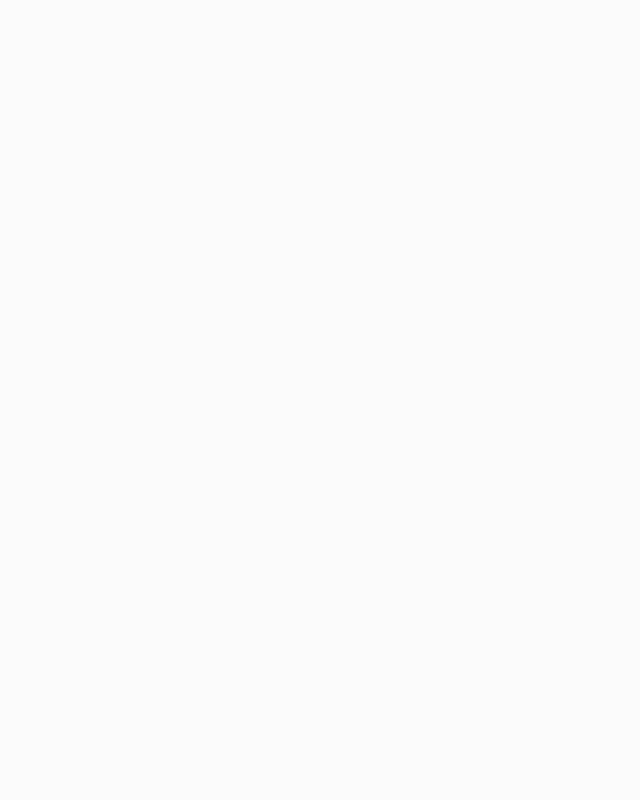
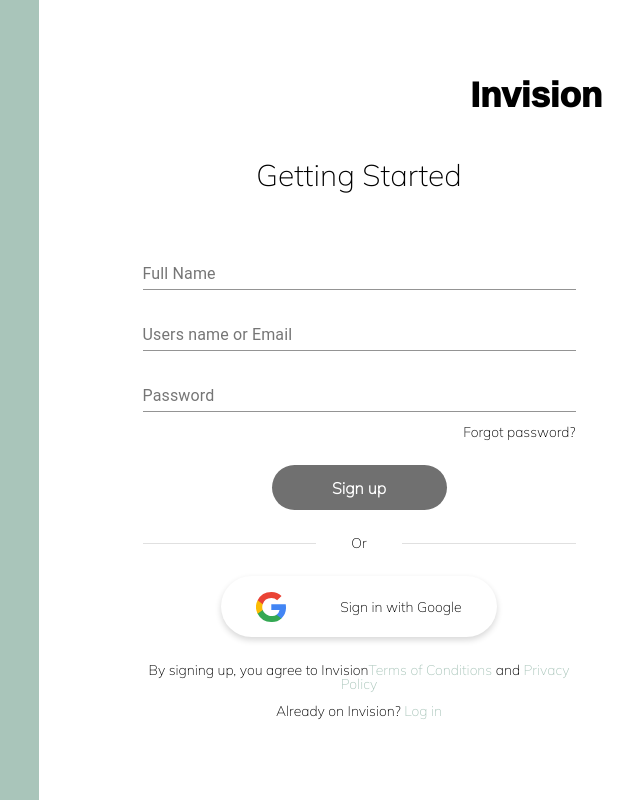
Before and after one commit to LucasAzLima/invision, a React (Create React App) app: page /signout in a window 1280 px wide. Shown: the whole page, without its empty margins (601-1241 px from the left). Built offline with nearby package versions, Linux system fonts and the light colour scheme; the HTML template or start-up script is replaced by a standard one.

Commit message:
login e registro com validação

```diff
--- a/package.json
+++ b/package.json
@@ -22,7 +22,8 @@
     "styled-components": "^5.2.0",
     "typeface-open-sans": "^1.1.13",
     "typeface-roboto": "^1.1.13",
-    "typescript": "~3.7.2"
+    "typescript": "~3.7.2",
+    "yup": "0.31"
   },
   "scripts": {
     "start": "react-scripts start",
@@ -49,6 +50,7 @@
     "@types/qs": "^6.9.5",
     "@types/react-router-dom": "^5.1.6",
     "@types/styled-components": "^5.1.4",
+    "@types/yup": "^0.29.11",
     "@typescript-eslint/eslint-plugin": "^4.4.1",
     "@typescript-eslint/parser": "^4.4.1",
     "eslint": "^6.6.0",
--- /dev/null
+++ b/src/components/content/index.tsx
@@ -0,0 +1,15 @@
+import React from 'react';
+
+import { Sign, SliderContainer } from './styles';
+
+const Access: React.FC = ({ children }) => {
+  return (
+    <div style={{ display: 'flex', height: '100%' }}>
+      <SliderContainer></SliderContainer>
+
+      <Sign>{children}</Sign>
+    </div>
+  );
+};
+
+export default Access;
--- /dev/null
+++ b/src/components/content/styles.ts
@@ -0,0 +1,28 @@
+import styled from 'styled-components';
+import { Colors } from '../../styles';
+
+export const Sign = styled.div`
+  display: block;
+  width: 50%;
+  min-width: 320px;
+  min-height: 100vh;
+  padding: 6% 6%;
+  box-sizing: border-box;
+  background-color: ${Colors.white};
+  @media (max-width: 650px) {
+    width: 100%;
+  }
+`;
+
+export const SliderContainer = styled.div`
+  width: 50%;
+  box-sizing: border-box;
+  min-height: 100vh;
+  padding: 6% 6%;
+  background-color: ${Colors.background};
+  display: flex;
+  align-items: center;
+  @media (max-width: 650px) {
+    display: none;
+  }
+`;
--- a/src/pages/Access/Signin/index.tsx
+++ b/src/pages/Access/Signin/index.tsx
@@ -1,7 +1,97 @@
-import React from 'react';
+import React, { useState } from 'react';
+import { Box, Divider } from '@material-ui/core';
+import * as Yup from 'yup';
+import { useHistory } from 'react-router-dom';
+import {
+  Logo,
+  Title,
+  Input,
+  Form,
+  Text,
+  Button,
+  GoogleButton,
+} from '../styles';
+import Content from 'components/content';
 
-const Signin: React.FC = () => {
-  return <div />;
+import googleLogo from 'assets/img/google-logo.svg';
+
+interface FormErrors {
+  [key: string]: any;
+}
+
+const SignIn: React.FC = () => {
+  const [email, setEmail] = useState('');
+  const [password, setPassword] = useState('');
+  const [errors, setErrors] = useState<FormErrors>({});
+
+  const history = useHistory();
+  const handleSubmit = async (event: React.FormEvent<HTMLFormElement>) => {
+    event.preventDefault();
+    try {
+      const schemaSignIn = Yup.object().shape({
+        email: Yup.string()
+          .email('*Enter a valid email address or user')
+          .required('*This field cannot be empty'),
+        password: Yup.string().required('*This field cannot be empty'),
+      });
+      const data = {
+        email: email,
+        password: password,
+      };
+
+      await schemaSignIn.validate(data, { abortEarly: false });
+      setErrors({});
+    } catch (err) {
+      const validationErrors: FormErrors = {};
+      if (err instanceof Yup.ValidationError) {
+        err.inner.forEach((error: any) => {
+          validationErrors[error.path] = error.message;
+        });
+      }
+      setErrors(validationErrors);
+    }
+  };
+  return (
+    <Content>
+      <Logo style={{ marginBottom: '10%' }}>Invision</Logo>
+      <Box maxWidth="433px" margin="auto">
+        <Title style={{ marginBottom: '12%' }}>Welcome to Invision</Title>
+        <Form onSubmit={handleSubmit} noValidate>
+          <Input
+            type="email"
+            label="Users name or Email"
+            value={email}
+            onChange={(e) => setEmail(e.target.value)}
+            error={errors.email ? true : false}
+            helperText={errors.email || ''}
+          ></Input>
+          <Input
+            type="password"
+            label="Password"
+            value={password}
+            onChange={(e) => setPassword(e.target.value)}
+            error={errors.password ? true : false}
+            helperText={errors.password || ''}
+          ></Input>
+          <Text style={{ textAlign: 'right' }}>Forgot password?</Text>
+          <Button type="submit">Sign in</Button>
+        </Form>
+        <Box display="flex" alignItems="center" justifyContent="space-between">
+          <Divider style={{ width: '40%' }} />
+          <Text>Or</Text>
+          <Divider style={{ width: '40%' }} />
+        </Box>
+        <GoogleButton>
+          <img src={googleLogo} alt="" />
+          <Text>Sign in with Google</Text>
+        </GoogleButton>
+        <Text style={{ textAlign: 'center' }}>
+          New Invision?
+          <span onClick={() => history.push('/signout')}> Create Account</span>
+        </Text>
+      </Box>
+    </Content>
+  );
 };
 
-export default Signin;
+export default SignIn;
--- a/src/pages/Access/Signout/index.tsx
+++ b/src/pages/Access/Signout/index.tsx
@@ -1,7 +1,116 @@
-import React from 'react';
+import React, { useState } from 'react';
+import { Box, Divider } from '@material-ui/core';
+import * as Yup from 'yup';
+import { useHistory } from 'react-router-dom';
 
-const Signout: React.FC = () => {
-  return <div />;
+import {
+  Logo,
+  Title,
+  Input,
+  Form,
+  Text,
+  Button,
+  GoogleButton,
+} from '../styles';
+
+import googleLogo from 'assets/img/google-logo.svg';
+
+import Content from 'components/content';
+
+interface FormErrors {
+  [key: string]: any;
+}
+const SIgnOut: React.FC = () => {
+  const [name, setName] = useState('');
+  const [email, setEmail] = useState('');
+  const [password, setPassword] = useState('');
+  const [errors, setErrors] = useState<FormErrors>({});
+  const history = useHistory();
+
+  const handleSubmit = async (event: React.FormEvent<HTMLFormElement>) => {
+    event.preventDefault();
+    try {
+      const schemaSignOut = Yup.object().shape({
+        text: Yup.string().required('*This field cannot be empty'),
+        email: Yup.string()
+          .email('*Enter a valid email address')
+          .required('*This field cannot be empty'),
+        password: Yup.string()
+          .min(6)
+          .required('*The password cannot be less than 6 characters'),
+      });
+      const data = {
+        text: name,
+        email: email,
+        password: password,
+      };
+
+      await schemaSignOut.validate(data, { abortEarly: false });
+      setErrors({});
+    } catch (err) {
+      const validationErrors: FormErrors = {};
+      if (err instanceof Yup.ValidationError) {
+        err.inner.forEach((error: any) => {
+          validationErrors[error.path] = error.message;
+        });
+      }
+      setErrors(validationErrors);
+    }
+  };
+
+  return (
+    <Content>
+      <Logo style={{ marginBottom: '10%' }}>Invision</Logo>
+      <Box maxWidth="433px" margin="auto">
+        <Title style={{ marginBottom: '12%' }}>Getting Started</Title>
+        <Form onSubmit={handleSubmit} noValidate>
+          <Input
+            type="text"
+            label="Full Name"
+            value={name}
+            onChange={(e) => setName(e.target.value)}
+            error={errors.text ? true : false}
+            helperText={errors.text || ''}
+          ></Input>
+          <Input
+            type="email"
+            label="Users name or Email"
+            value={email}
+            onChange={(e) => setEmail(e.target.value)}
+            error={errors.email ? true : false}
+            helperText={errors.email || ''}
+          ></Input>
+          <Input
+            type="password"
+            label="Password"
+            value={password}
+            onChange={(e) => setPassword(e.target.value)}
+            error={errors.password ? true : false}
+            helperText={errors.password || ''}
+          ></Input>
+          <Text style={{ textAlign: 'right' }}>Forgot password?</Text>
+          <Button type="submit">Sign up</Button>
+        </Form>
+        <Box display="flex" alignItems="center" justifyContent="space-between">
+          <Divider style={{ width: '40%' }} />
+          <Text>Or</Text>
+          <Divider style={{ width: '40%' }} />
+        </Box>
+        <GoogleButton>
+          <img src={googleLogo} alt="" />
+          <Text>Sign in with Google</Text>
+        </GoogleButton>
+        <Text style={{ textAlign: 'center', marginBottom: '3%' }}>
+          By signing up, you agree to <strong>Invision</strong>
+          <span>Terms of Conditions</span> and <span>Privacy Policy</span>
+        </Text>
+        <Text style={{ textAlign: 'center' }}>
+          Already on <strong>Invision</strong>?
+          <span onClick={() => history.push('/')}> Log in</span>
+        </Text>
+      </Box>
+    </Content>
+  );
 };
 
-export default Signout;
+export default SIgnOut;
--- /dev/null
+++ b/src/pages/Access/styles.ts
@@ -0,0 +1,87 @@
+import styled from 'styled-components';
+import { TextField, Box } from '@material-ui/core';
+import { Colors, Fonts } from '../../styles';
+
+export const Logo = styled.h5`
+  font-family: Ramabhadra;
+  font-weight: 900;
+  font-size: ${Fonts.Sizes.heavy};
+  text-align: right;
+`;
+
+export const Title = styled.h5`
+  font-family: 'Mulish', sans-serif;
+  font-size: ${Fonts.Sizes.extraLarge};
+  text-align: center;
+`;
+
+export const Text = styled.p`
+  font-family: 'Mulish', sans-serif;
+  font-size: ${Fonts.Sizes.small};
+  & span {
+    color: ${Colors.background};
+    &:hover {
+      cursor: pointer;
+    }
+  }
+`;
+
+export const Input = styled(TextField)`
+  &.MuiFormControl-root {
+    margin-bottom: 3%;
+    max-width: 433px;
+    & input {
+      margin: 0 10px;
+    }
+  }
+`;
+
+export const Form = styled.form`
+  display: flex;
+  flex-direction: column;
+`;
+
+export const Button = styled.button`
+  width: 175px;
+  height: 45px;
+  font-size: ${Fonts.Sizes.regular};
+  text-transform: none;
+  border-radius: 100px;
+  font-family: 'Mulish', sans-serif;
+  font-weight: bold;
+  background-color: ${Colors.text};
+  color: ${Colors.white};
+  align-self: center;
+  margin: 6% 0;
+  outline: none;
+  border: none;
+  transition: all 0.5s;
+  &:hover {
+    cursor: pointer;
+    background-color: ${Colors.hover}99;
+  }
+`;
+
+export const GoogleButton = styled(Box)`
+  display: flex;
+  align-items: center;
+  justify-content: space-around;
+  width: 60%;
+  height: 45px;
+  border-radius: 100px;
+  box-shadow: 0px 3px 6px ${Colors.shadow};
+  background-color: ${Colors.white};
+  padding: 8px;
+  margin: 6% auto !important;
+  @media (max-width: 650px) {
+    width: 50%;
+  }
+  @media (max-width: 400px) {
+    width: 60%;
+  }
+
+  &:hover {
+    cursor: pointer;
+    background-color: ${Colors.hover}17;
+  }
+`;
```
Also changed, not shown: 1 other file (tests, documents, lock files or other folders).
